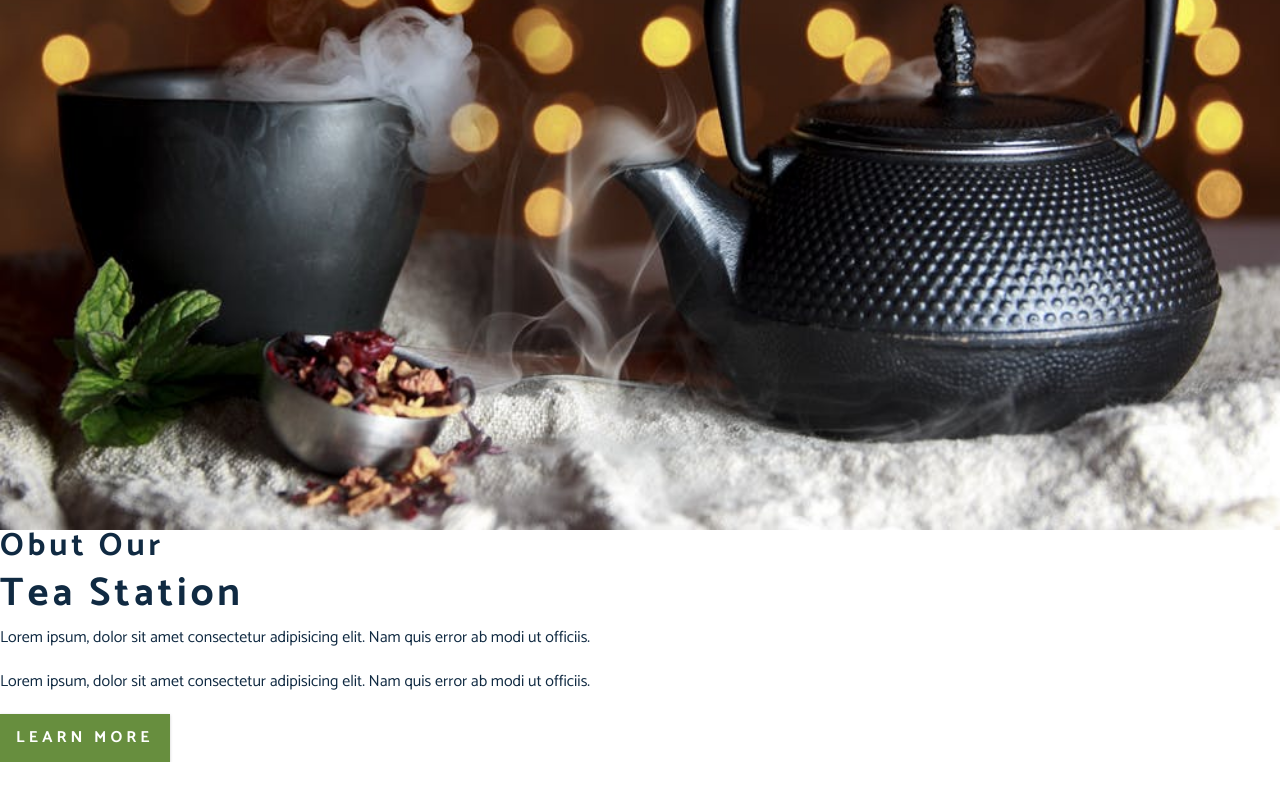
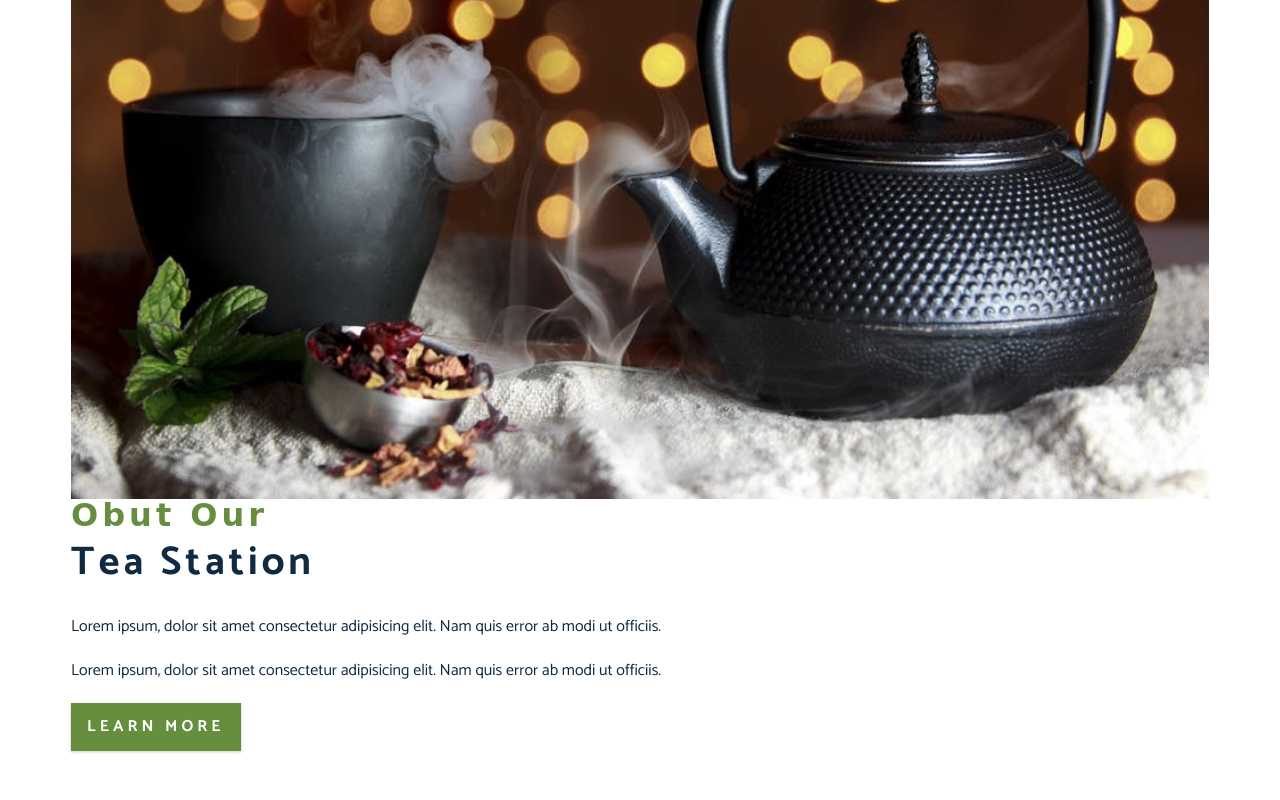
Before and after one commit to NSGuliyev/Star-Wars, a plain HTML site: page index.html in a window 1280 px wide. Shown: the part 1368-2168 px from the top of the page. Before the commit the page ends 2130 px from the top, so only its background shows below. Drawn offline with Linux system fonts and the light colour scheme; a web font is replaced by a local one.

Commit message:
Settin Global CSS for About html

```diff
--- a/css/styles.css
+++ b/css/styles.css
@@ -137,6 +137,29 @@ p {
   display: table;
 }
 
+.section-title h3 {
+  font-family: var(--ff--secondary);
+  color: var(--clr-primary);
+}
+
+.section-title {
+  margin-bottom: 2rem;
+}
+
+.section-center {
+  padding: 4rem 0;
+  width: 85%;
+  margin: 0 auto;
+  max-width: 1170px;
+}
+
+@media screen and (min-width: 992px) {
+  .section-center {
+    width: 95vw;
+    padding: 4rem 1rem;
+  }
+}
+
 /*
 ==========================
 Header
@@ -241,3 +264,9 @@ Skills
     width: 25%;
   }
 }
+
+/*
+==========================
+Skills
+==========================
+*/
```
